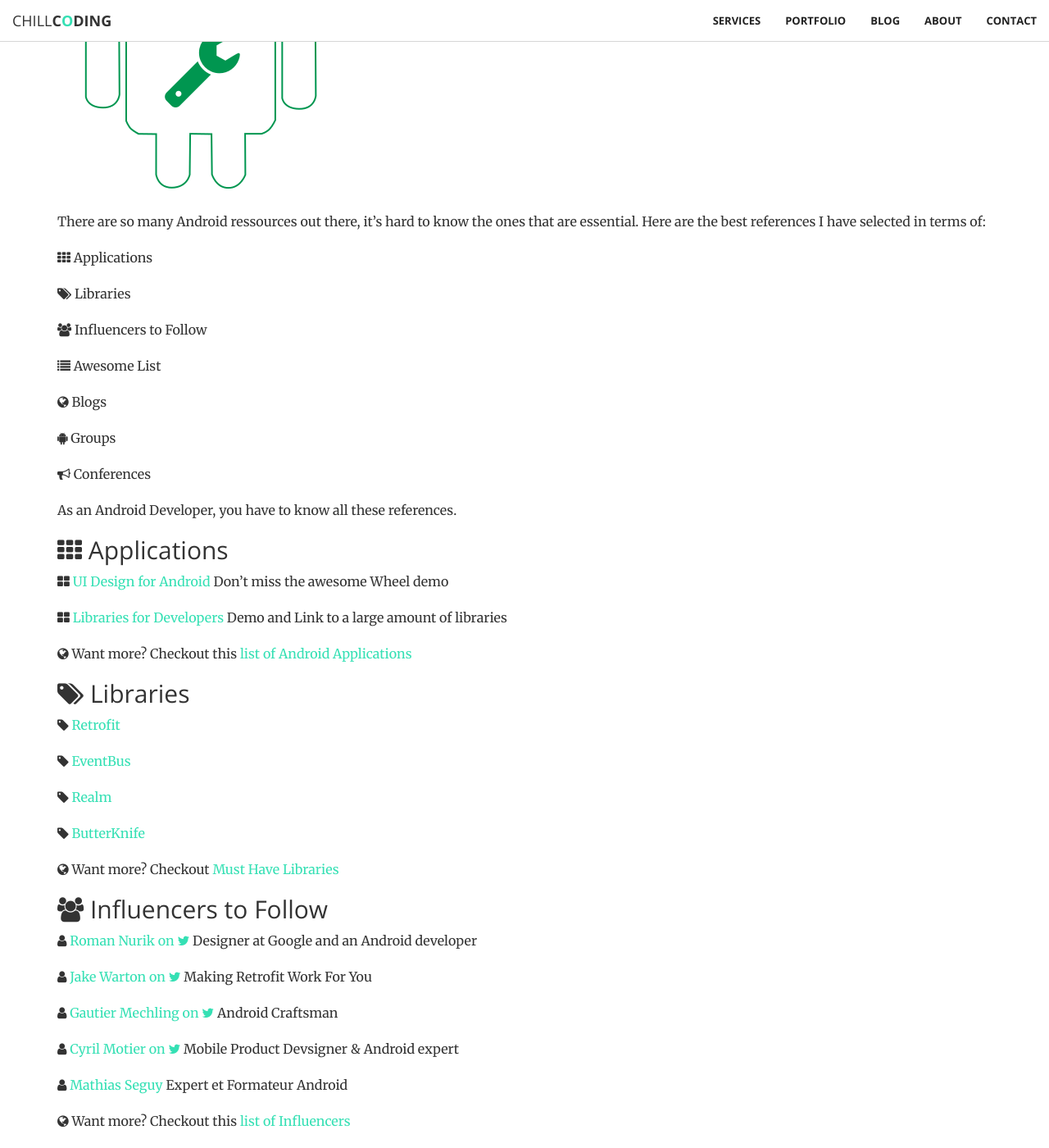
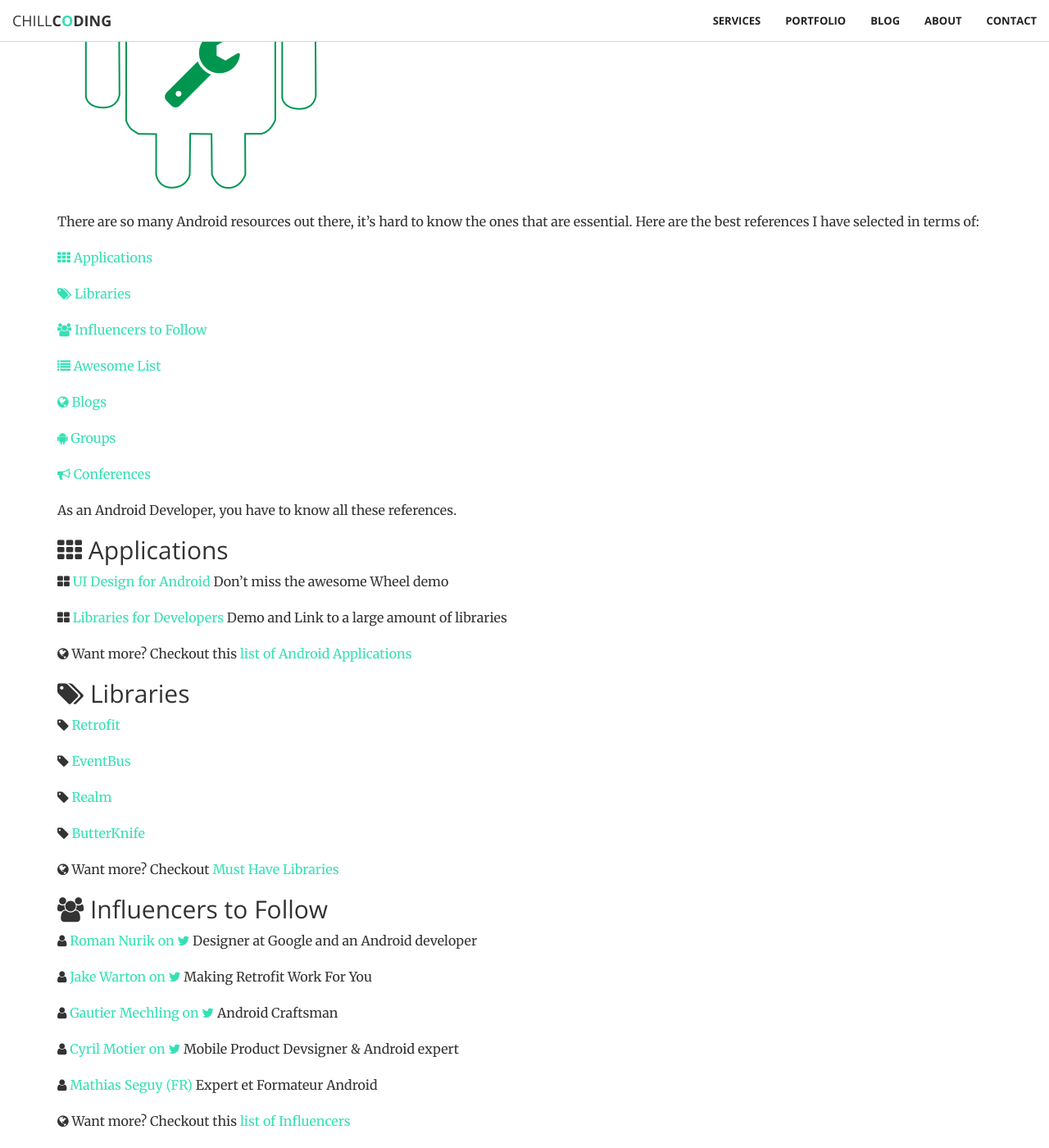
Before and after one commit to chillcoding-at-the-beach/chillcoding-at-the-beach-github.io, a Jekyll site: the page built from _posts/2017-01-27-android-references.md, in a window 1280 px wide and 1400 px high, scrolled down 337 px. Shown: the whole window at 82% size. Built offline with Jekyll 4.4.1, drawn with Linux system fonts in a browser that asks for light colours; nearby versions of some CDN libraries; some of the changed text lies outside the part shown.

Commit message:
Update in terms of comments

```diff
--- a/_posts/2017-01-27-android-references.md
+++ b/_posts/2017-01-27-android-references.md
@@ -5,26 +5,26 @@
 
 ![Android Tools](/img/post/android-config.png)
 
-There are so many Android ressources out there, it's hard to know the ones that are essential.
+There are so many Android resources out there, it's hard to know the ones that are essential.
 Here are the best references I have selected in terms of:
 
-<i class="fa fa-th" aria-hidden="true"></i> Applications
+[<i class="fa fa-th" aria-hidden="true"></i> Applications](#app)
 
-<i class="fa fa-tags" aria-hidden="true"></i> Libraries
+[<i class="fa fa-tags" aria-hidden="true"></i> Libraries](#lib)
 
-<i class="fa fa-users" aria-hidden="true"></i> Influencers to Follow
+[<i class="fa fa-users" aria-hidden="true"></i> Influencers to Follow](#people)
 
-<i class="fa fa-list" aria-hidden="true"></i> Awesome List
+[<i class="fa fa-list" aria-hidden="true"></i> Awesome List](#list)
 
-<i class="fa fa-globe" aria-hidden="true"></i> Blogs
+[<i class="fa fa-globe" aria-hidden="true"></i> Blogs](#blogs)
 
-<i class="fa fa-android" aria-hidden="true"></i> Groups
+[<i class="fa fa-android" aria-hidden="true"></i> Groups](#grroups)
 
-<i class="fa fa-bullhorn" aria-hidden="true"></i> Conferences
+[<i class="fa fa-bullhorn" aria-hidden="true"></i> Conferences](#conf)
 
 As an Android Developer, you have to know all these references.
 
-## <i class="fa fa-th" aria-hidden="true"></i> Applications
+## <a name="app"></a><i class="fa fa-th" aria-hidden="true"></i> Applications
 
 <i class="fa fa-th-large" aria-hiden="true"></i> [UI Design for Android](https://play.google.com/store/apps/details?id=com.boopathy.raja.tutorial) Don't miss the awesome Wheel demo
 
@@ -32,8 +32,7 @@
 
 <i class="fa fa-globe" aria-hidden="true"></i> Want more? Checkout this [list of Android Applications](http://www.techrepublic.com/pictures/gallery-10-android-apps-every-new-mobile-developer-needs-in-their-toolbox/)
 
-
-## <i class="fa fa-tags" aria-hidden="true"></i> Libraries
+## <a name="lib"></a><i class="fa fa-tags" aria-hidden="true"></i> Libraries
 <i class="fa fa-tag" aria-hidden="true"></i> [Retrofit](https://github.com/codepath/android_guides/wiki/Consuming-APIs-with-Retrofit)
 
 <i class="fa fa-tag" aria-hidden="true"></i> [EventBus](https://github.com/greenrobot/EventBus)
@@ -44,8 +43,7 @@
 
 <i class="fa fa-globe" aria-hidden="true"></i> Want more? Checkout [Must Have Libraries](https://github.com/codepath/android_guides/wiki/Must-Have-Libraries)
 
-
-## <i class="fa fa-users" aria-hidden="true"></i> Influencers to Follow
+## <a name="people"></a><i class="fa fa-users" aria-hidden="true"></i> Influencers to Follow
 
 <i class="fa fa-user" aria-hidden="true"></i> [Roman Nurik on <i class="fa fa-twitter" aria-hidden="true"></i>](https://twitter.com/romannurik) Designer at Google and an Android developer
 
@@ -55,48 +53,38 @@
 
 <i class="fa fa-user" aria-hidden="true"></i> [Cyril Motier on <i class="fa fa-twitter" aria-hidden="true"></i>](https://twitter.com/cyrilmottier) Mobile Product Devsigner & Android expert
 
-<i class="fa fa-user" aria-hidden="true"></i> [Mathias Seguy](http://mathias-seguy.developpez.com/) Expert et Formateur Android
+<i class="fa fa-user" aria-hidden="true"></i> [Mathias Seguy (FR)](http://mathias-seguy.developpez.com/) Expert et Formateur Android
 
 <i class="fa fa-globe" aria-hidden="true"></i> Want more? Checkout this [list of Influencers](blog.instabug.com/2015/11/37-influencers-follow-youre-android-developer/)
 
+## <a name="list"></a><i class="fa fa-list" aria-hidden="true"></i> Awesome List
 
-
-## <i class="fa fa-list" aria-hidden="true"></i> Awesome List
 <i class="fa fa-list-ul" aria-hidden="true"></i> [Awesome Android UI](https://github.com/wasabeef/awesome-android-ui)
 
 <i class="fa fa-list-ul" aria-hidden="true"></i> [Awesome Android](https://github.com/JStumpp/awesome-android)
 
+## <a name="blogs"></a><i class="fa fa-globe" aria-hidden="true"></i> Blogs
 
-
-## <i class="fa fa-globe" aria-hidden="true"></i> Blogs
-
-<i class="fa fa-globe" aria-hidden="true"></i> [Human Coders News](http://news.humancoders.com/)
+<i class="fa fa-globe" aria-hidden="true"></i> [Human Coders News (FR)](http://news.humancoders.com/)
 
 <i class="fa fa-globe" aria-hidden="true"></i>  [Android Arsenal](https://android-arsenal.com/)
 
 <i class="fa fa-globe" aria-hidden="true"></i>  [Android Weekly](http://androidweekly.net/)
 
-<i class="fa fa-globe" aria-hidden="true"></i> [Zeste de savoir](https://zestedesavoir.com/contenus/?tag=android)
+<i class="fa fa-globe" aria-hidden="true"></i> [Zeste de savoir (FR)](https://zestedesavoir.com/contenus/?tag=android)
 
-
-
-## <i class="fa fa-android" aria-hidden="true"></i> Groups
+## <a name="groups"></a><i class="fa fa-android" aria-hidden="true"></i> Groups
 
 <i class="fa fa-slack" aria-hidden="true"></i> [Android United on Slack](android-united.slack.com)
 
-<i class="fa fa-globe" aria-hidden="true"></i> [Paris Android User Group](http://www.paug.fr/)
+<i class="fa fa-globe" aria-hidden="true"></i> [Paris Android User Group (FR)](http://www.paug.fr/)
 
 <i class="fa fa-twitter" aria-hidden="true"></i> [Material Up](https://twitter.com/MaterialUp)
 
-
-## <i class="fa fa-bullhorn" aria-hidden="true"></i> Conferences
+## <a name="conf"></a><i class="fa fa-bullhorn" aria-hidden="true"></i> Conferences
 
 <i class="fa fa-bullhorn" aria-hidden="true"></i> [Google IO](https://events.google.com/io/)
 
 <i class="fa fa-bullhorn" aria-hidden="true"></i> [Droidcon](http://droidcon.com/)
 
 <i class="fa fa-bullhorn" aria-hidden="true"></i> [Devoxx](http://devoxx.fr/)
-
-[Share] or [react] on Twitter.
-
-Have other awesome reference? Don't hesitate to open a [merge-request].
```
